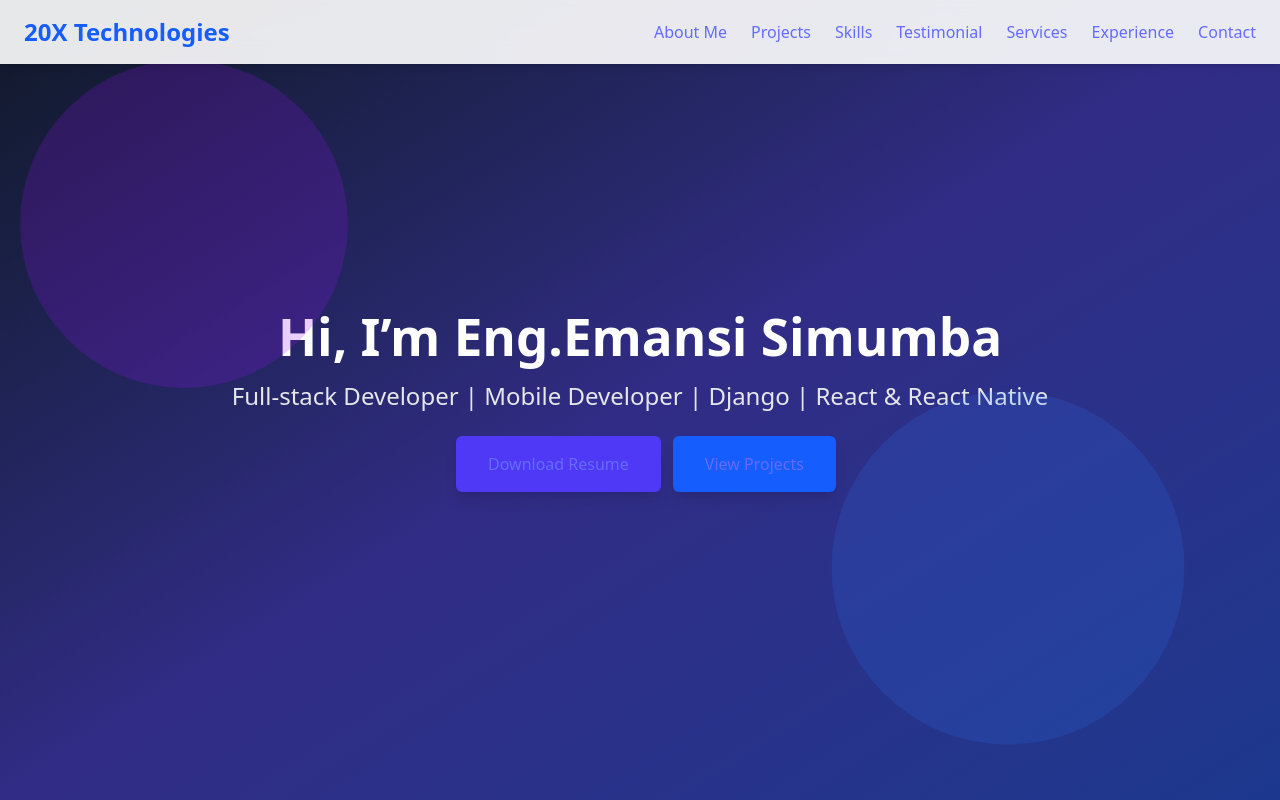
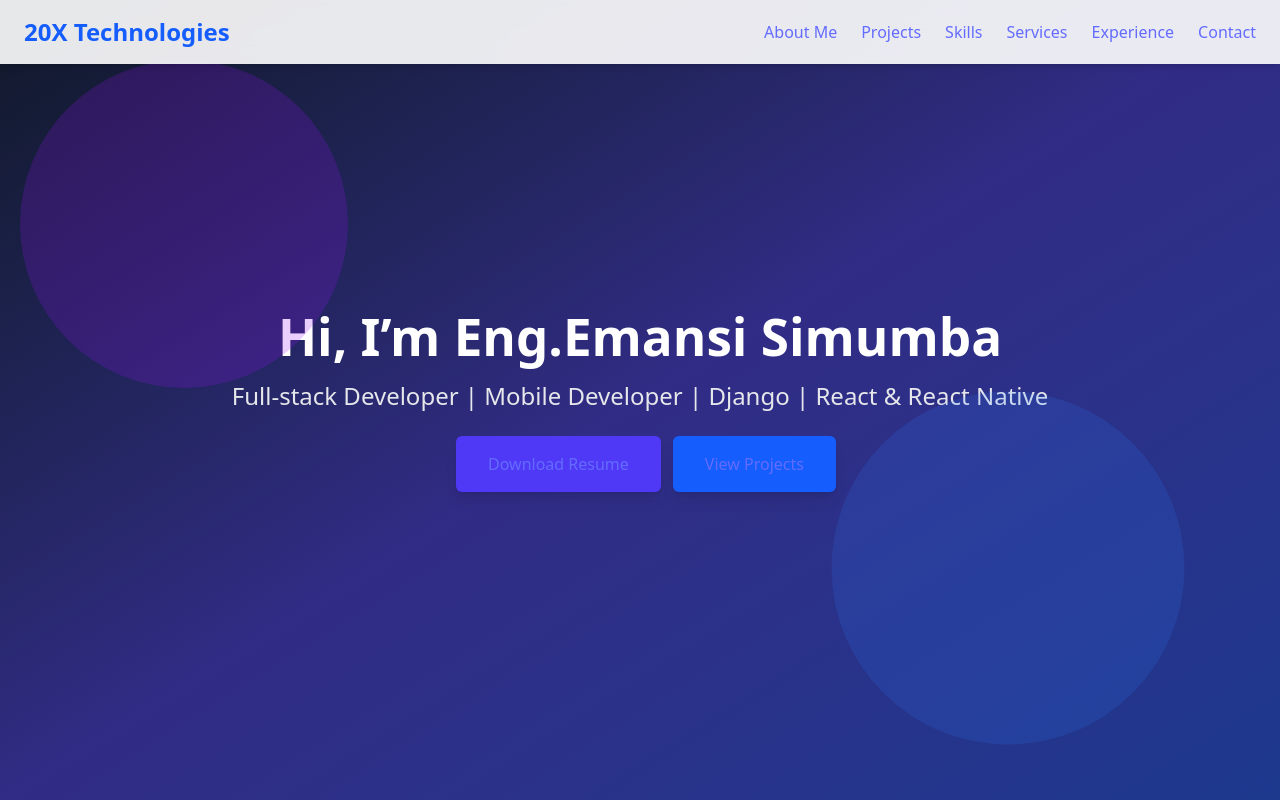
Before and after one commit to simumba-23/My-Portifolio, a React (Vite) app: page / in a window 1280 px wide. Shown: the top 800 px of the page. Built offline with nearby package versions, Linux system fonts and the light colour scheme.

Commit message:
removes tesmonial navbar

```diff
--- a/src/components/NavBar.jsx
+++ b/src/components/NavBar.jsx
@@ -7,7 +7,7 @@ const NavBar = () => {
     { name: "About Me", href: "#about" },
     { name: "Projects", href: "#projects" },
     { name: "Skills", href: "#skills" },
-    { name: "Testimonial", href: "#testimonial" },
+    // { name: "Testimonial", href: "#testimonial" },
     { name: "Services", href: "#services" },
     { name: "Experience", href: "#experience" },
     { name: "Contact", href: "#contact" },
```
